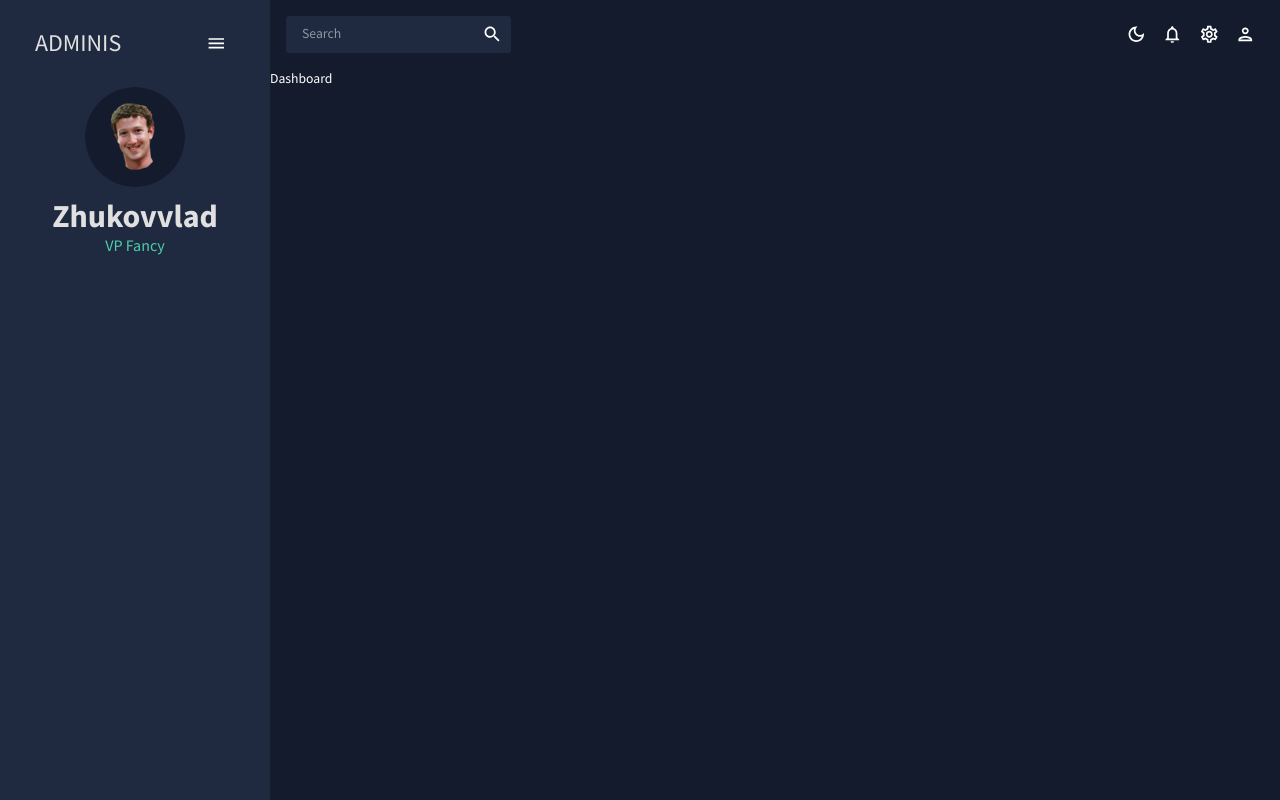
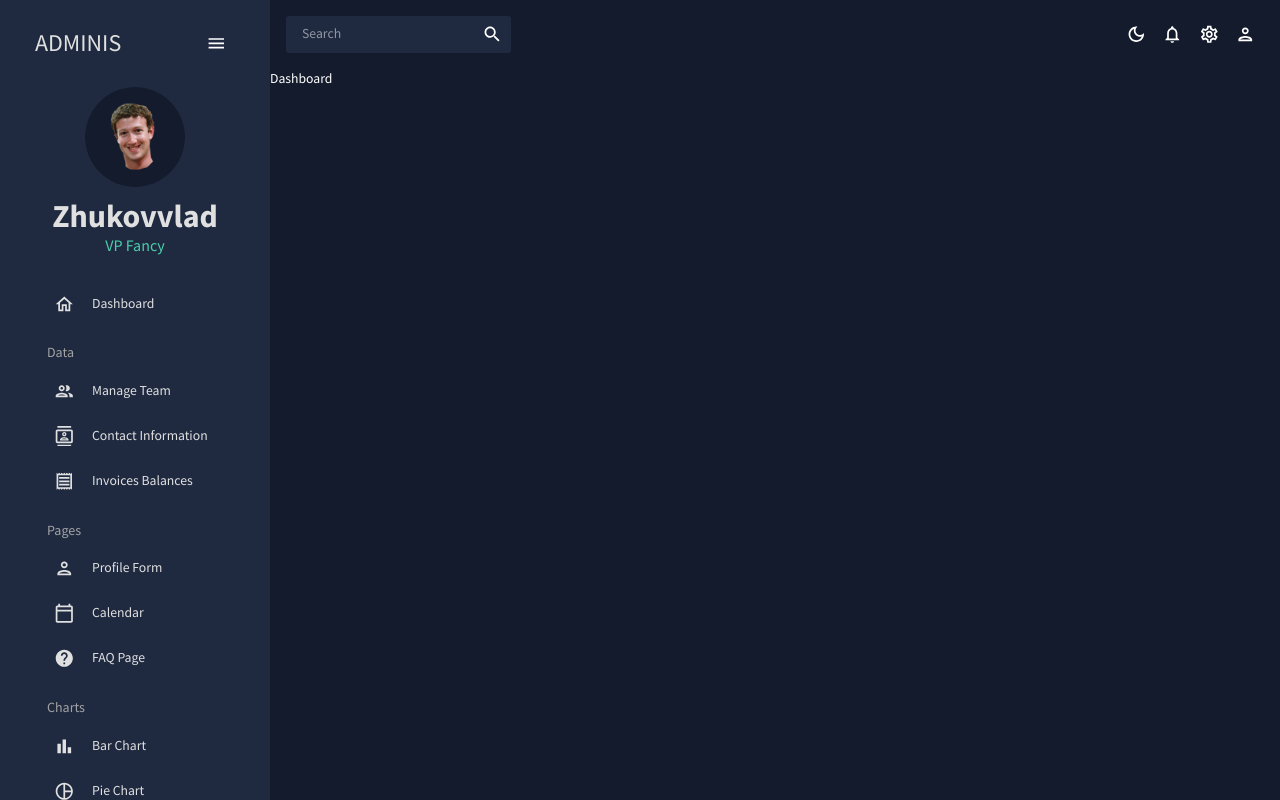
Before and after one commit to zhukovvlad/react-admin, a React (Create React App) app: page / in a window 1280 px wide. Built offline with nearby package versions, Linux system fonts and the light colour scheme.

Commit message:
Finished Sidebar with all icons

```diff
--- a/src/scenes/global/Sidebar.jsx
+++ b/src/scenes/global/Sidebar.jsx
@@ -16,6 +16,24 @@
 import TimelineOutlinedIcon from "@mui/icons-material/TimelineOutlined";
 import MenuOutlinedIcon from "@mui/icons-material/MenuOutlined";
 import MapOutlinedIcon from "@mui/icons-material/MapOutlined";
+import Dashboard from "../dashboard";
+
+const Item = ({ title, to, icon, selected, setSelected }) => {
+  const theme = useTheme();
+  const colors = tokens(theme.palette.mode);
+
+  return (
+    <MenuItem
+      active={selected === title}
+      style={{ color: colors.grey[100] }}
+      onClick={setSelected(title)}
+      icon={icon}
+    >
+      <Typography>{title}</Typography>
+      <Link to={to} />
+    </MenuItem>
+  );
+};
 
 function Sidebar() {
   const theme = useTheme();
@@ -98,6 +116,107 @@
               </Box>
             </Box>
           )}
+          {/* MENU ITEMS */}
+          <Box paddingLeft={isCollapsed ? undefined : "10%"}>
+            <Item
+              title="Dashboard"
+              to="/"
+              icon={<HomeOutlinedIcon />}
+              selected={selected}
+              setSelected={setSelected}
+            />
+            <Typography
+              variant="h6"
+              color={colors.grey[300]}
+              sx={{ m: "15px 0 5px 20px" }}
+            >
+              Data
+            </Typography>
+            <Item
+              title="Manage Team"
+              to="/team"
+              icon={<PeopleOutlinedIcon />}
+              selected={selected}
+              setSelected={setSelected}
+            />
+            <Item
+              title="Contact Information"
+              to="/contacts"
+              icon={<ContactsOutlinedIcon />}
+              selected={selected}
+              setSelected={setSelected}
+            />
+            <Item
+              title="Invoices Balances"
+              to="/invoices"
+              icon={<ReceiptOutlinedIcon />}
+              selected={selected}
+              setSelected={setSelected}
+            />
+            <Typography
+              variant="h6"
+              color={colors.grey[300]}
+              sx={{ m: "15px 0 5px 20px" }}
+            >
+              Pages
+            </Typography>
+            <Item
+              title="Profile Form"
+              to="/form"
+              icon={<PersonOutlinedIcon />}
+              selected={selected}
+              setSelected={setSelected}
+            />
+            <Item
+              title="Calendar"
+              to="/calendar"
+              icon={<CalendarTodayOutlinedIcon />}
+              selected={selected}
+              setSelected={setSelected}
+            />
+            <Item
+              title="FAQ Page"
+              to="/faq"
+              icon={<HelpOutlinedIcon />}
+              selected={selected}
+              setSelected={setSelected}
+            />
+            <Typography
+              variant="h6"
+              color={colors.grey[300]}
+              sx={{ m: "15px 0 5px 20px" }}
+            >
+              Charts
+            </Typography>
+            <Item
+              title="Bar Chart"
+              to="/bar"
+              icon={<BarChartOutlinedIcon />}
+              selected={selected}
+              setSelected={setSelected}
+            />
+            <Item
+              title="Pie Chart"
+              to="/pie"
+              icon={<PieChartOutlineOutlinedIcon />}
+              selected={selected}
+              setSelected={setSelected}
+            />
+            <Item
+              title="Line Chart"
+              to="/line"
+              icon={<TimelineOutlinedIcon />}
+              selected={selected}
+              setSelected={setSelected}
+            />
+            <Item
+              title="Geography Chart"
+              to="/geography"
+              icon={<MapOutlinedIcon />}
+              selected={selected}
+              setSelected={setSelected}
+            />
+          </Box>
         </Menu>
       </ProSidebar>
     </Box>
```
